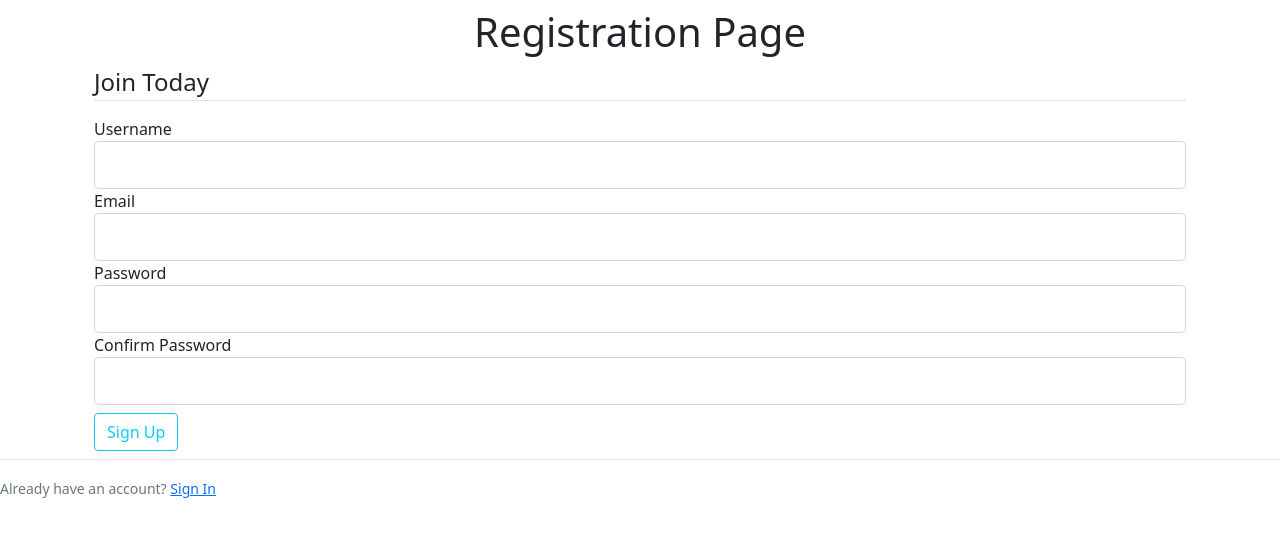
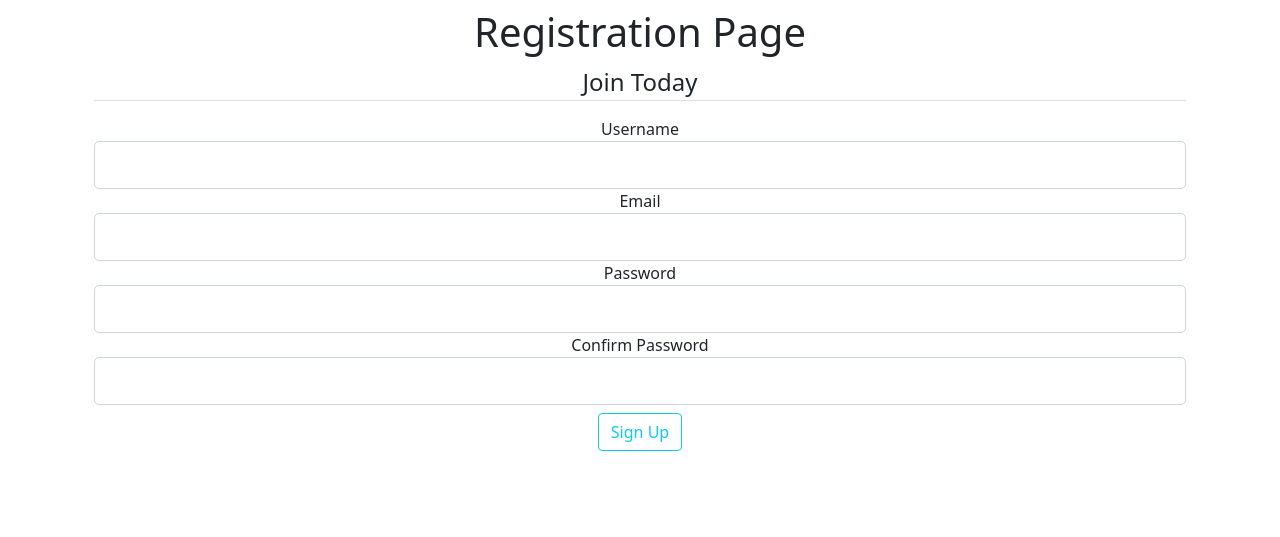
Before and after one commit to AbogeJr/flask-sandbox, a Flask app: page /registration in a window 1280 px wide. Shown: the part 56-593 px from the top of the page. Run offline with Flask 2, Linux system fonts and the light colour scheme; parts of the project's set-up code (start-up, migrations or seed data) failed here and were passed over.

Commit message:
fixed template

```diff
--- a/myapp/templates/register.html
+++ b/myapp/templates/register.html
@@ -1,6 +1,6 @@
 {% extends "layout.html" %}
     {% block content %}
-        <div class="container">
+        <div class="container text-center">
             <form action="" method="post">
                 {{ form.hidden_tag() }}
                 <fieldset class="form-group">
@@ -70,9 +70,5 @@
                     </div>
             </form>
         </div>
-        <div class="border-top pt-3">
-            <small class="text-muted">
-                Already have an account? <a href="{{ url_for('login') }}" class="ml-3">Sign In</a>
-            </small>
-        </div>
+
     {% endblock content %}
```
